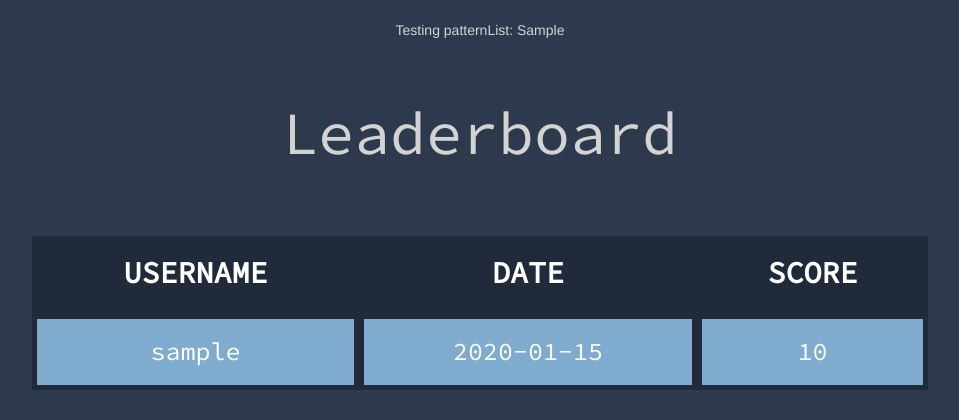
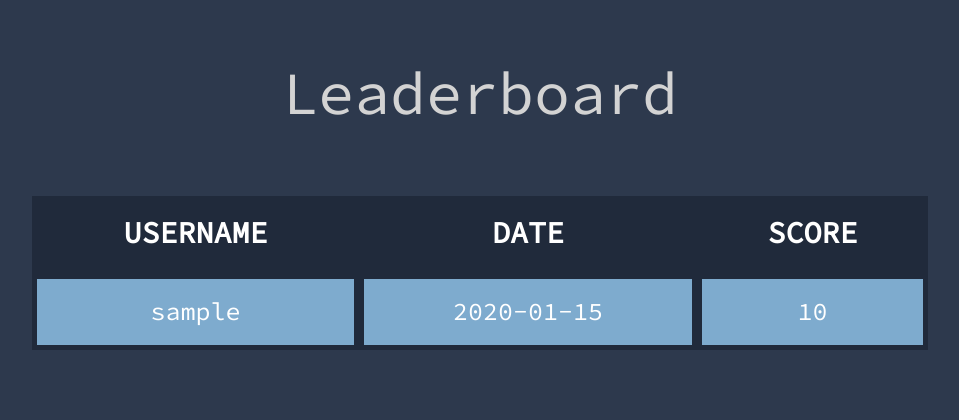
Before and after one commit to jakobdorian/CITS3403-Project, a Flask app: template app/templates/leaderboard.html in a window 1280 px wide. Shown: the part 92-512 px from the top of the page, without its empty margins (160-1119 px from the left). Run offline with Flask 2, Linux system fonts and the light colour scheme; tables that the repository leaves empty hold one stand-in row (values such as "Sample post"); the template is opened without the code that fills it: values that come from a table or form of the project are taken from there, most other values are stand-ins (such as "Sample title", 1, 10 or a date in 2020); some libraries are stand-ins or nearby versions.

Commit message:
final commit

```diff
--- a/app/templates/leaderboard.html
+++ b/app/templates/leaderboard.html
@@ -2,7 +2,6 @@
 
 {% block content %}
 
-<p> Testing patternList: {{ jsThings }} </p>
 <h1>Leaderboard</h1>
     <!-- LEADERBOARD TABLE -->
     <table id="myTable" class="tablesorter">
```
